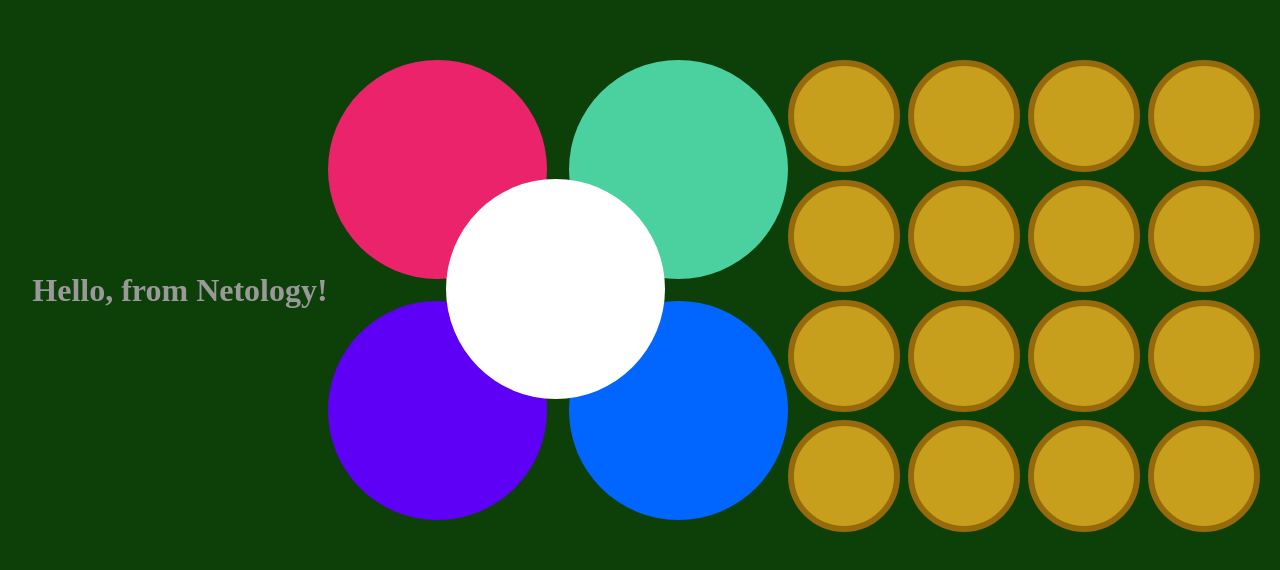
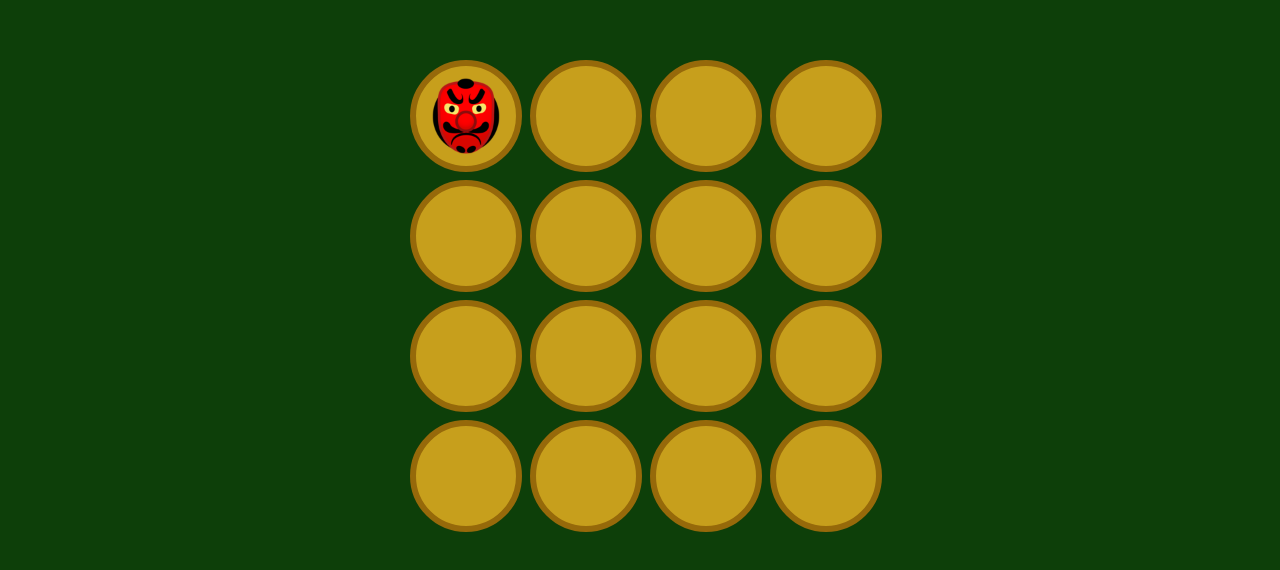
Before and after one commit to yulti879/test2, a website built with webpack: page src/index.html in a window 1280 px wide. Shown: the part 110-680 px from the top of the page. Built offline with nearby package versions, Linux system fonts and the light colour scheme.

Commit message:
код доработан

```diff
--- a/src/index.html
+++ b/src/index.html
@@ -7,8 +7,6 @@
   <title>Document</title>
 </head>
 <body>
-<h1>Hello, from Netology!</h1>
-<img src="img/netology.svg" alt="Netology Logo">
   <div class="game-board" id="game-board">
     <div class="cell"></div>
     <div class="cell"></div>
--- a/src/index.js
+++ b/src/index.js
@@ -1,5 +1,7 @@
 import "./css/style.css";
 
-import "./js/app";
+import { initGame } from "./js/app";
 
-// TODO: write your code in app.js
+document.addEventListener("DOMContentLoaded", () => {
+    initGame();
+  });
--- a/src/js/app.js
+++ b/src/js/app.js
@@ -29,7 +29,7 @@ function initGame() {
   setInterval(moveGoblin, 1200);
 }
 
-// Экспортируем функцию для тестирования
+// Экспортируем функцию, но не вызываем её
 export { initGame };
 
 // comment this to pass build
```
